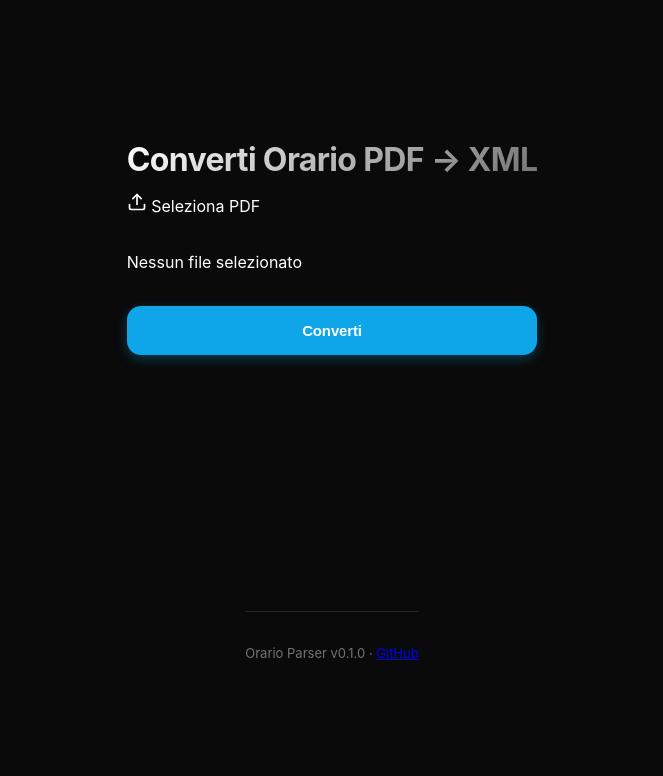
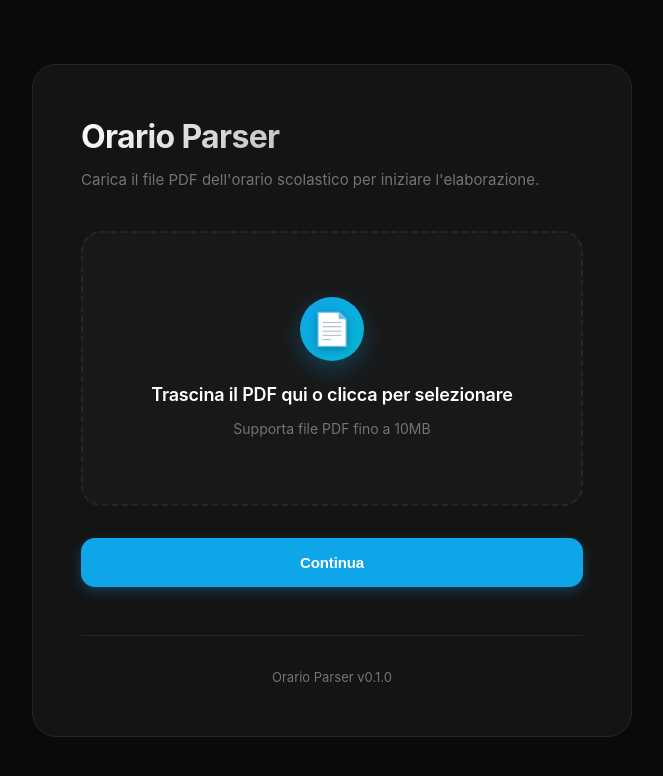
Before and after one commit to matteexe/orario, a Flask app: page / in a window 1280 px wide. Shown: the top 776 px of the page, without its empty margins (308-971 px from the left). Run offline with Flask 3, Linux system fonts and the light colour scheme.

Commit message:
Refactor index.html for Orario Parser

```diff
--- a/templates/index.html
+++ b/templates/index.html
@@ -1,123 +1,36 @@
-<!doctype html>
+<!DOCTYPE html>
 <html lang="it">
 <head>
-  <meta charset="utf-8">
-  <meta name="viewport" content="width=device-width, initial-scale=1">
-  <title>Da PDF a XML</title>
-
-  <link rel="stylesheet" href="{{ url_for('static', filename='style.css') }}?v=1">
+    <meta charset="UTF-8">
+    <meta name="viewport" content="width=device-width, initial-scale=1.0">
+    <title>Orario Parser</title>
+    <link rel="stylesheet" href="{{ url_for('static', filename='style.css') }}?v=3">
 </head>
 <body>
-
-<main>
-  <div class="card">
-
-    <h1>Converti Orario PDF → XML</h1>
-
-    <!-- FORM -->
-    <form id="uploadForm" method="post" enctype="multipart/form-data">
-
-      <!-- Bottone upload custom -->
-      <label for="pdfInput" class="file-btn" id="dropZone">
-        <svg xmlns="http://www.w3.org/2000/svg" width="20" height="20"
-          viewBox="0 0 24 24" fill="none"
-          stroke="currentColor" stroke-width="2"
-          stroke-linecap="round" stroke-linejoin="round">
-          <path d="M21 15v4a2 2 0 0 1-2 2H5a2 2 0 0 1-2-2v-4"/>
-          <polyline points="17 8 12 3 7 8"/>
-          <line x1="12" y1="3" x2="12" y2="15"/>
-        </svg>
-        <span>Seleziona PDF</span>
-      </label>
-
-      <!-- Input file reale -->
-      <input
-        type="file"
-        name="pdf"
-        id="pdfInput"
-        accept="application/pdf"
-        required
-        hidden
-      >
-
-      <!-- Nome file -->
-      <p id="fileName" class="file-name">Nessun file selezionato</p>
-
-      <!-- Bottone submit -->
-      <button type="submit" class="submit-btn">Converti</button>
-    </form>
-
-    <!-- LOADER (nascosto di default) -->
-    <div id="loader" class="loader" style="display:none">
-      <div class="bat">
-        <div class="body"></div>
-        <div class="wing left"></div>
-        <div class="wing right"></div>
-      </div>
-      <p>Conversione in corso…</p>
+    <div class="loading" id="loading">
+        <div class="loader"></div>
     </div>
 
-  </div>
-</main>
+    <div class="container">
+        <h1>Orario Parser</h1>
+        <p>Carica il file PDF dell'orario scolastico per iniziare l'elaborazione.</p>
 
-<footer>
-  <span>Orario Parser {{ versione }}</span> ·
-  <a href="https://github.com/matteexe/orario" target="_blank">GitHub</a>
-</footer>
+        <form method="POST" enctype="multipart/form-data" id="uploadForm">
+            <label class="upload-area" id="uploadArea">
+                <div class="upload-icon"></div>
+                <div class="upload-text">
+                    <strong>Trascina il PDF qui o clicca per selezionare</strong>
+                    <small>Supporta file PDF fino a 10MB</small>
+                </div>
+                <input type="file" name="pdf" accept=".pdf" required id="fileInput">
+            </label>
 
-<!-- SCRIPT -->
-  <script>
-  const form = document.getElementById("uploadForm");
-  const loader = document.getElementById("loader");
-  const fileInput = document.getElementById("pdfInput");
-  const fileName = document.getElementById("fileName");
-  const dropZone = document.getElementById("dropZone");
+            <button type="submit">Continua</button>
+        </form>
 
-  /* Loader */
-  form.addEventListener("submit", function () {
-    if (!fileInput.files || fileInput.files.length === 0) return;
-    form.style.display = "none";
-    loader.style.display = "flex";
-  });
+        <footer>Orario Parser {{ versione }}</footer>
+    </div>
 
-  /* Mostra nome file */
-  fileInput.addEventListener("change", () => {
-    fileName.textContent = fileInput.files.length
-      ? fileInput.files[0].name
-      : "Nessun file selezionato";
-  });
-
-  /* === DRAG & DROP === */
-
-  // quando trascini sopra
-  dropZone.addEventListener("dragover", (e) => {
-    e.preventDefault(); // fondamentale
-    dropZone.classList.add("dragover");
-  });
-
-  // quando esci
-  dropZone.addEventListener("dragleave", () => {
-    dropZone.classList.remove("dragover");
-  });
-
-  // quando rilasci
-  dropZone.addEventListener("drop", (e) => {
-    e.preventDefault();
-    dropZone.classList.remove("dragover");
-
-    const files = e.dataTransfer.files;
-    if (!files.length) return;
-
-    // accetta solo PDF
-    if (files[0].type !== "application/pdf") {
-      alert("Carica solo file PDF");
-      return;
-    }
-
-    fileInput.files = files;
-    fileName.textContent = files[0].name;
-  });
-  </script>
-
+    <script src="{{ url_for('static', filename='app.js') }}"></script>
 </body>
 </html>
```
